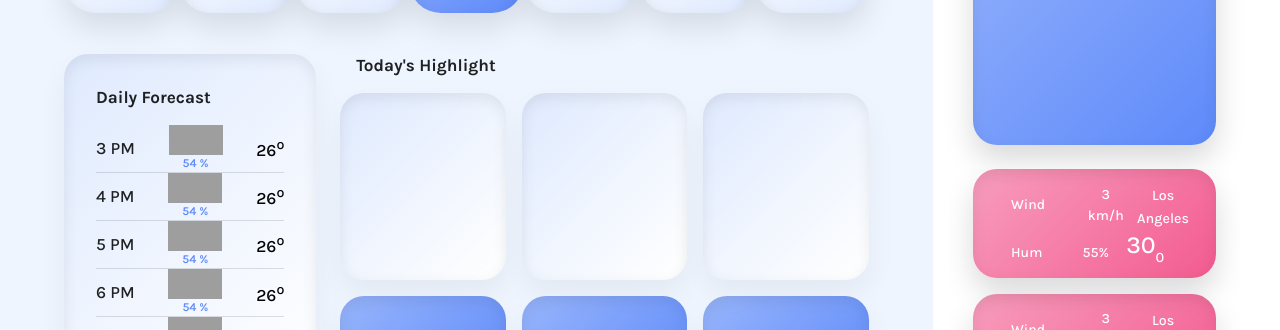
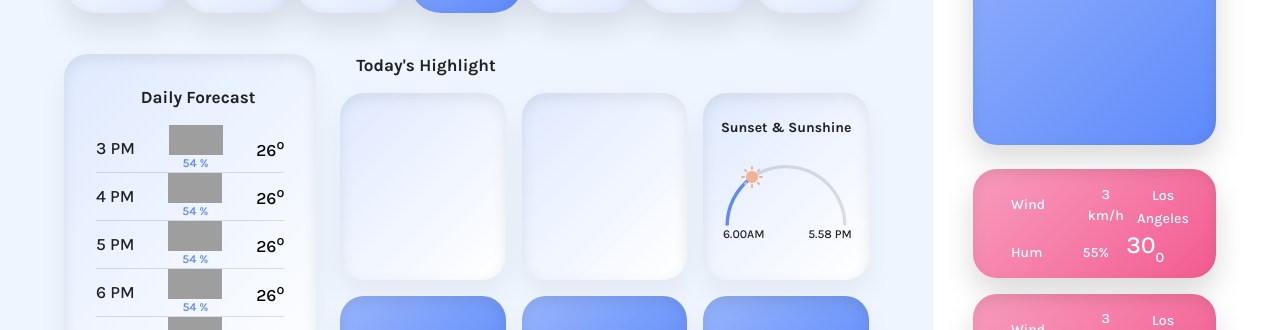
Before and after one commit to Sandalu2001/skycast, a Next.js app in the folder webapp/: page / in a window 1280 px wide. Shown: the part 346-676 px from the top of the page. Built offline with nearby package versions, Linux system fonts and the light colour scheme; no server answers; grey boxes are pictures that could not be loaded; some icons are missing.

Commit message:
Add gauge visualization components to CoreDataSection with tooltips

```diff
--- a/webapp/src/components/home/coreData.tsx
+++ b/webapp/src/components/home/coreData.tsx
@@ -8,7 +8,9 @@ import {
   IconButton,
   Paper,
   Stack,
+  Tooltip,
   Typography,
+  useTheme,
 } from "@mui/material";
 import Image from "next/image";
 import WindPowerIcon from "@mui/icons-material/WindPower";
@@ -16,7 +18,13 @@ import WaterDropIcon from "@mui/icons-material/WaterDrop";
 import StyledContainer from "../common/styleComponent";
 import SecondaryLocationCard from "../cards/secondaryLocationCard";
 import DayForecastCard from "../cards/dayForecastCard";
-import { Today } from "@mui/icons-material";
+import { Sunny, Today } from "@mui/icons-material";
+import {
+  GaugeContainer,
+  GaugeReferenceArc,
+  GaugeValueArc,
+  useGaugeState,
+} from "@mui/x-charts";
 
 export interface DataCardProps {
   imageURL: string;
@@ -25,6 +33,80 @@ export interface DataCardProps {
   location: string;
   wind: string;
   humidity: string;
+}
+
+function GaugePointer() {
+  const { valueAngle, outerRadius, cx, cy } = useGaugeState();
+
+  if (valueAngle === null) {
+    // No value to display
+    return null;
+  }
+
+  const target = {
+    x: cx + outerRadius * Math.sin(valueAngle),
+    y: cy - outerRadius * Math.cos(valueAngle),
+  };
+  return (
+    <g>
+      <foreignObject x={target.x - 12} y={target.y - 14} width={24} height={24}>
+        <Tooltip
+          title={<Typography variant="body2">10.00 AM</Typography>}
+          arrow
+        >
+          <Sunny
+            sx={{
+              width: 24,
+              height: 24,
+              color: (theme) => theme.palette.warning.main,
+            }}
+          />
+        </Tooltip>
+      </foreignObject>
+    </g>
+  );
+}
+
+function StartPointer() {
+  const { startAngle, outerRadius, cx, cy } = useGaugeState();
+  const theme = useTheme();
+
+  const angleRad = startAngle;
+
+  const target = {
+    x: cx + outerRadius * Math.sin(angleRad),
+    y: cy - outerRadius * Math.cos(angleRad),
+  };
+
+  return (
+    <g>
+      <foreignObject x={target.x - 20} y={target.y} width={70} height={20}>
+        <Typography variant="body2">6.00AM</Typography>
+      </foreignObject>
+    </g>
+  );
+}
+
+function EndPointer() {
+  const { endAngle, outerRadius, cx, cy } = useGaugeState();
+  const theme = useTheme();
+
+  const angleRad = endAngle;
+
+  const target = {
+    x: cx + outerRadius * Math.sin(angleRad),
+    y: cy - outerRadius * Math.cos(angleRad),
+  };
+
+  return (
+    <g>
+      <foreignObject x={target.x - 35} y={target.y} width={50} height={20}>
+        <Typography variant="body2" position={"absolute"}>
+          5.58 PM
+        </Typography>
+      </foreignObject>
+    </g>
+  );
 }
 
 export default function CoreDataSection() {
@@ -36,7 +118,6 @@ export default function CoreDataSection() {
         <StyledContainer sx={{ gap: 1, p: 2, height: "100%" }}>
           <Typography
             variant="h5"
-            textAlign={"left"}
             sx={{
               pl: 2,
               pt: 2,
@@ -112,9 +193,43 @@ export default function CoreDataSection() {
             <StyledContainer
               sx={{
                 height: "100%",
+                display: "flex",
+                justifyContent: "center",
+                alignItems: "center",
+                position: "relative",
               }}
             >
-              <Box></Box>
+              <Typography
+                variant="body1"
+                textAlign={"left"}
+                sx={{
+                  position: "absolute",
+                  fontWeight: 700,
+                  top: 0,
+                  mt: 3,
+                }}
+              >
+                Sunset & Sunshine
+              </Typography>
+              <GaugeContainer
+                sx={(theme) => ({
+                  position: "absolute",
+                  mt: 3,
+                })}
+                width={130}
+                height={130}
+                startAngle={-90}
+                endAngle={90}
+                value={30}
+                innerRadius="110%"
+                outerRadius="104%"
+              >
+                <GaugeReferenceArc strokeDasharray={"3,3"} />
+                <GaugeValueArc />
+                <StartPointer />
+                <GaugePointer />
+                <EndPointer />
+              </GaugeContainer>
             </StyledContainer>
           </Grid>
         </Grid>
```
